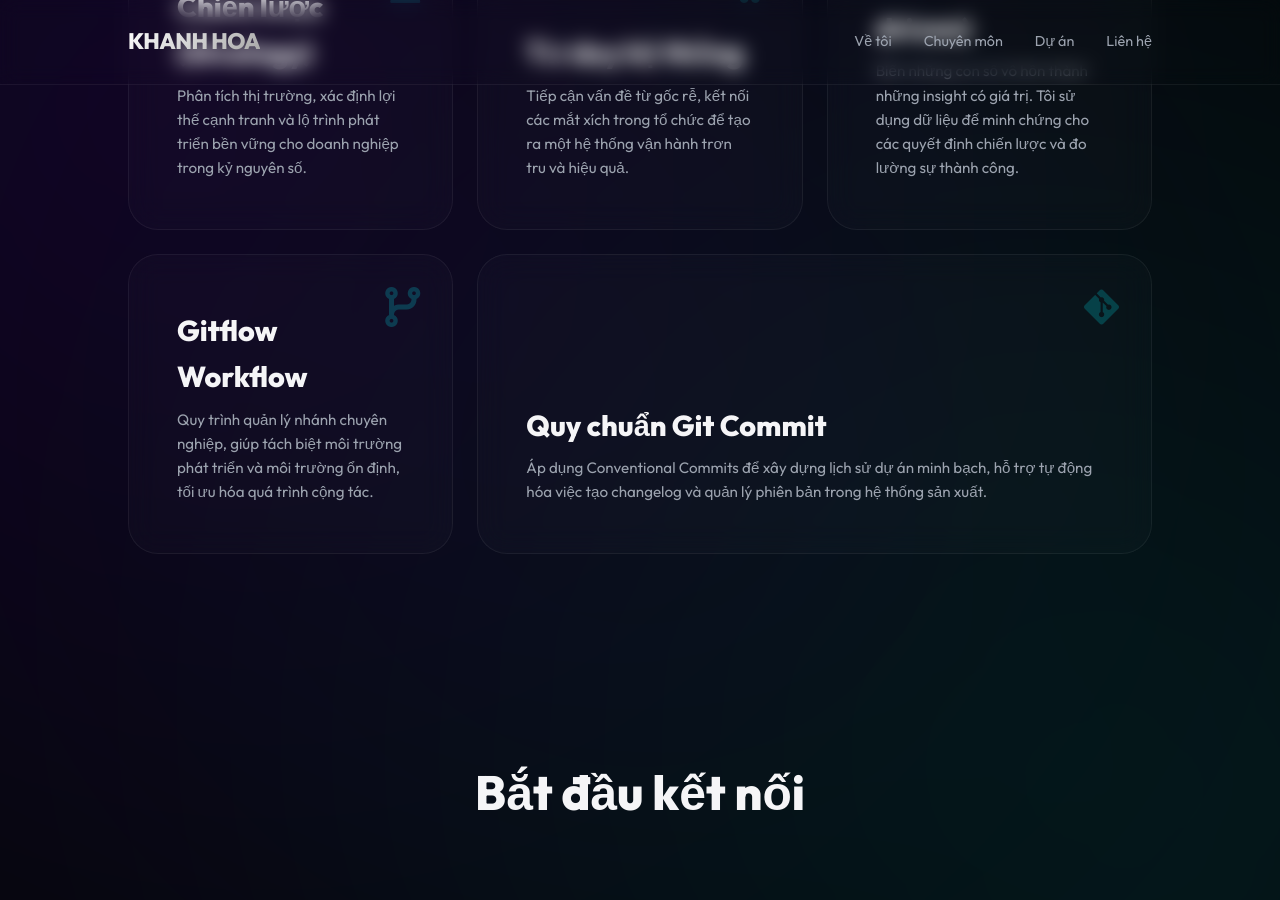
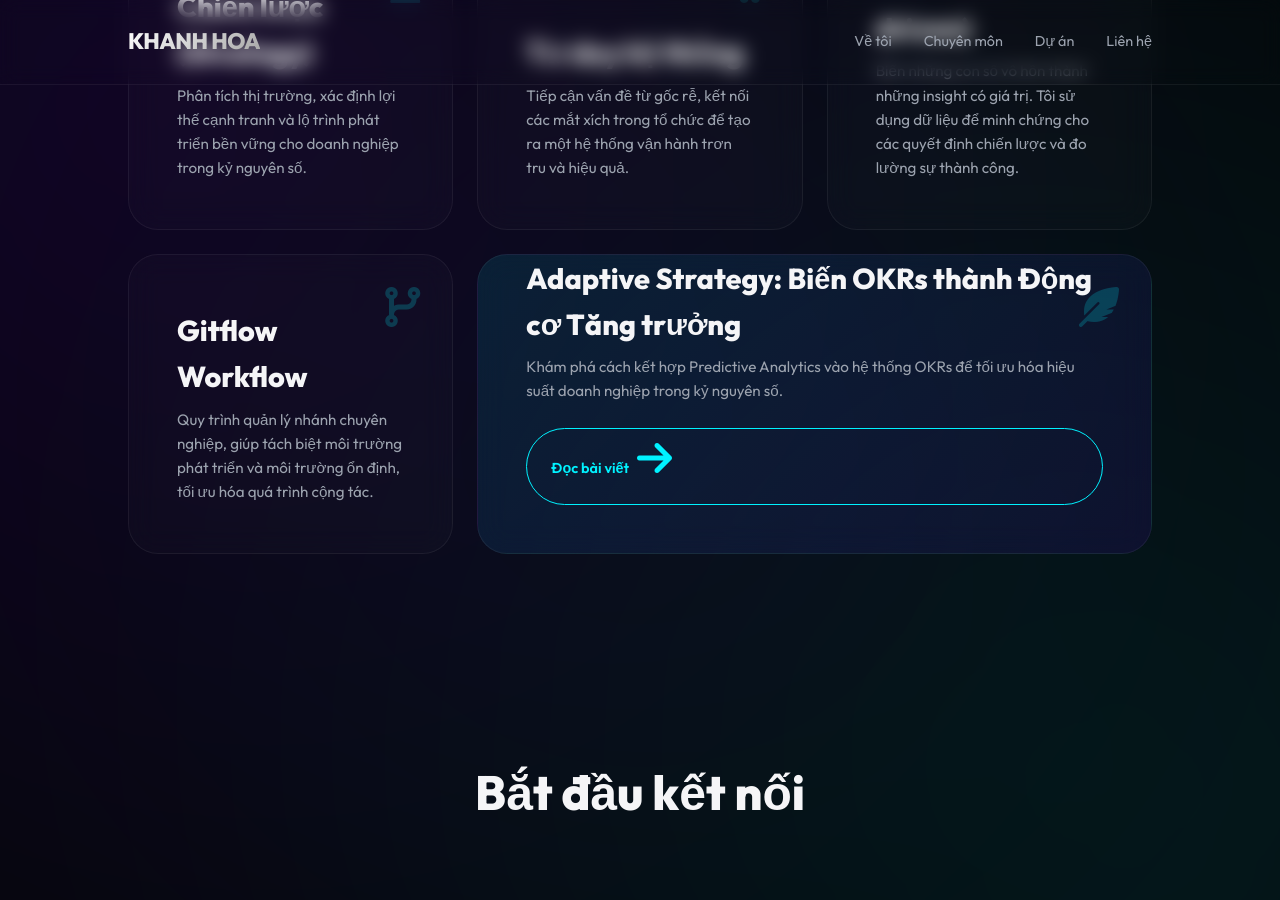
Before and after one commit to khanhhoabis/khanhhoabis.github.io, a Jekyll site: the page index.html, which Jekyll copies as it is, in a window 1280 px wide and 900 px high, scrolled down 1535 px. Built offline with Jekyll 4.4.1, drawn with Linux system fonts in a browser that asks for light colours.

Commit message:
feat: update content and layout of the homepage index

```diff
--- a/index.html
+++ b/index.html
@@ -70,11 +70,13 @@
                 <p>Quy trình quản lý nhánh chuyên nghiệp, giúp tách biệt môi trường phát triển và môi trường ổn định, tối ưu hóa quá trình cộng tác.</p>
             </div>
 
-            <!-- Git Commit Card -->
-            <div class="bento-item grid-wide">
-                <i class="fa-brands fa-git-alt pillar-icon"></i>
-                <h3>Quy chuẩn Git Commit</h3>
-                <p>Áp dụng Conventional Commits để xây dựng lịch sử dự án minh bạch, hỗ trợ tự động hóa việc tạo changelog và quản lý phiên bản trong hệ thống sản xuất.</p>
+            <!-- Featured Post Card -->
+            <div class="bento-item grid-wide" style="background: linear-gradient(135deg, rgba(0, 242, 255, 0.1) 0%, rgba(112, 0, 255, 0.1) 100%);">
+                <i class="fa-solid fa-feather-pointed pillar-icon"></i>
+                <div class="tag" style="font-size: 0.7rem; color: var(--accent-primary); margin-bottom: 0.5rem; letter-spacing: 1px;">BÀI VIẾT MỚI NHẤT</div>
+                <h3>Adaptive Strategy: Biến OKRs thành Động cơ Tăng trưởng</h3>
+                <p>Khám phá cách kết hợp Predictive Analytics vào hệ thống OKRs để tối ưu hóa hiệu suất doanh nghiệp trong kỷ nguyên số.</p>
+                <a href="/2026/05/02/adaptive-strategy-okrs-predictive-analytics.html" class="btn" style="display: inline-block; margin-top: 1.5rem; padding: 0.6rem 1.5rem; font-size: 0.9rem; border: 1px solid var(--accent-primary); color: var(--accent-primary);">Đọc bài viết <i class="fa-solid fa-arrow-right" style="margin-left: 5px;"></i></a>
             </div>
         </div>
     </section>
```
